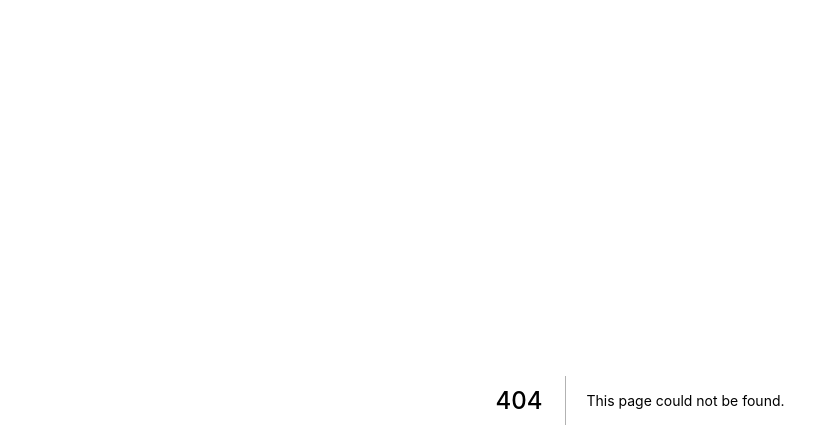
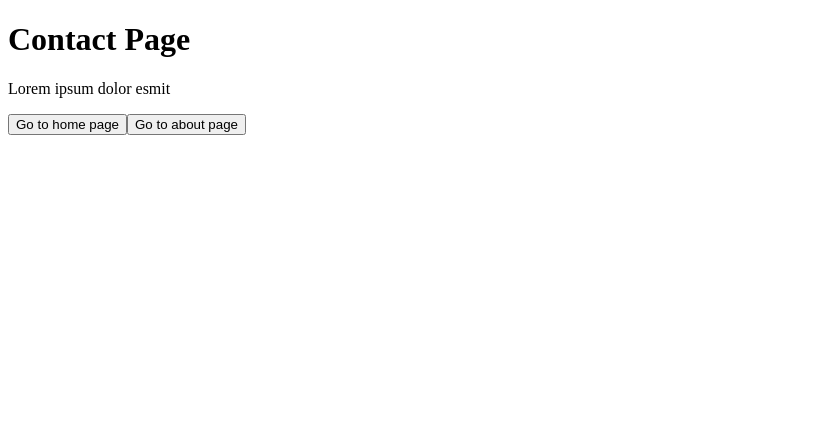
Before and after one commit to RezaNrzdh/QRLink, a Next.js app in the folder client/: page /contact in a window 1280 px wide. Before the commit this address had no page. Shown: the top 448 px of the page, without its empty margins (0-839 px from the left). Built offline with nearby package versions, Linux system fonts and the light colour scheme.

Commit message:
create pages

```diff
--- /dev/null
+++ b/client/pages/contact.js
@@ -0,0 +1,14 @@
+import Link from 'next/link';
+
+const ContactPage = () => {
+    return(
+        <>
+            <h1>Contact Page</h1>
+            <p>Lorem ipsum dolor esmit</p>
+            <Link href='./'><button>Go to home page</button></Link>
+            <Link href='about'><button>Go to about page</button></Link>
+        </>
+    );
+}
+
+export default ContactPage;
```
Also changed, not shown: client/pages/about.js (added, +14 -0 lines), client/pages/index.js (+5 -2 lines), client/pages/admin/index.js (added), client/pages/auth/login.js (added), client/pages/auth/register.js (added), client/pages/faq.js (added), client/pages/pricing.js (added), client/pages/terms.js (added).
